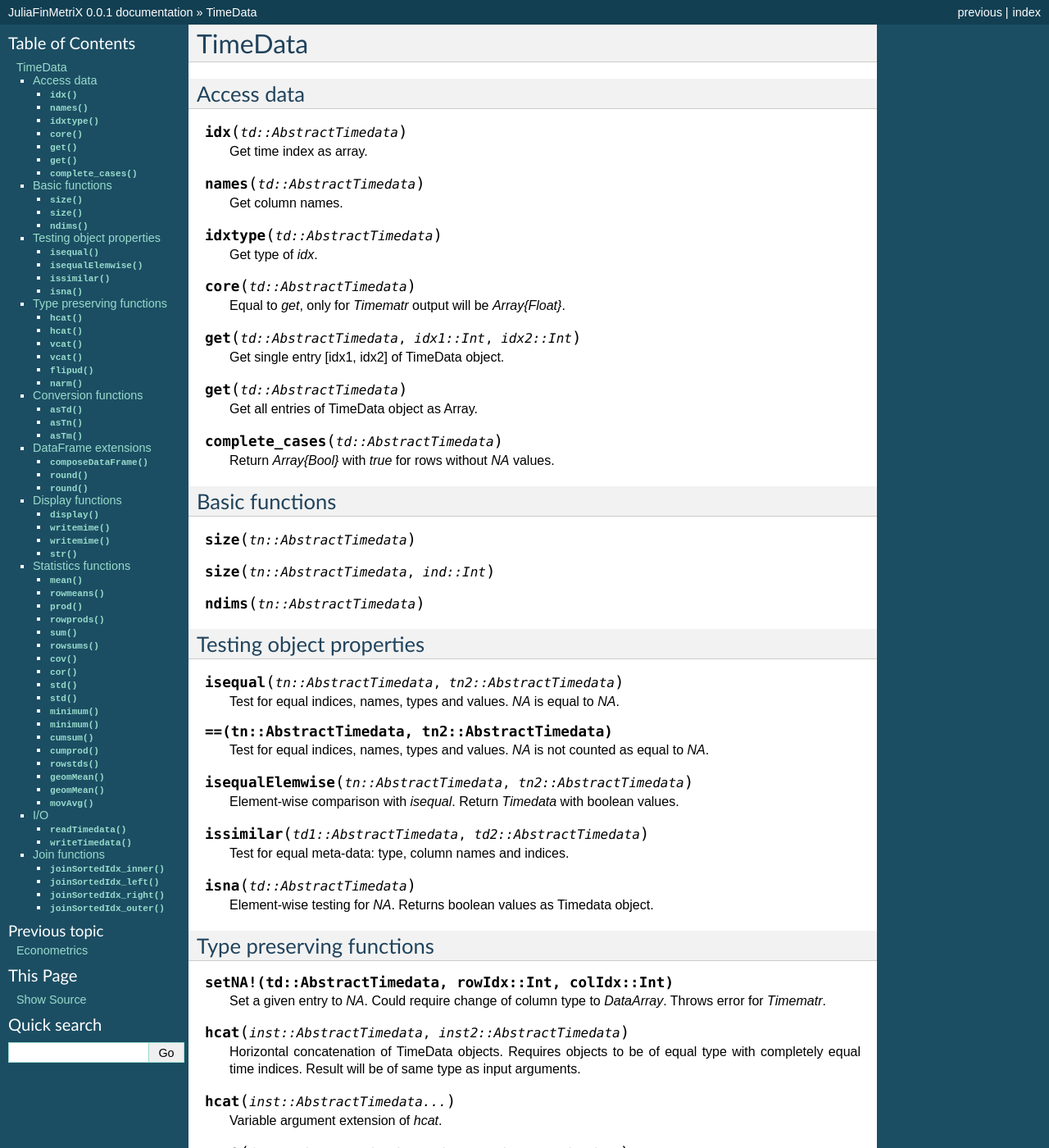
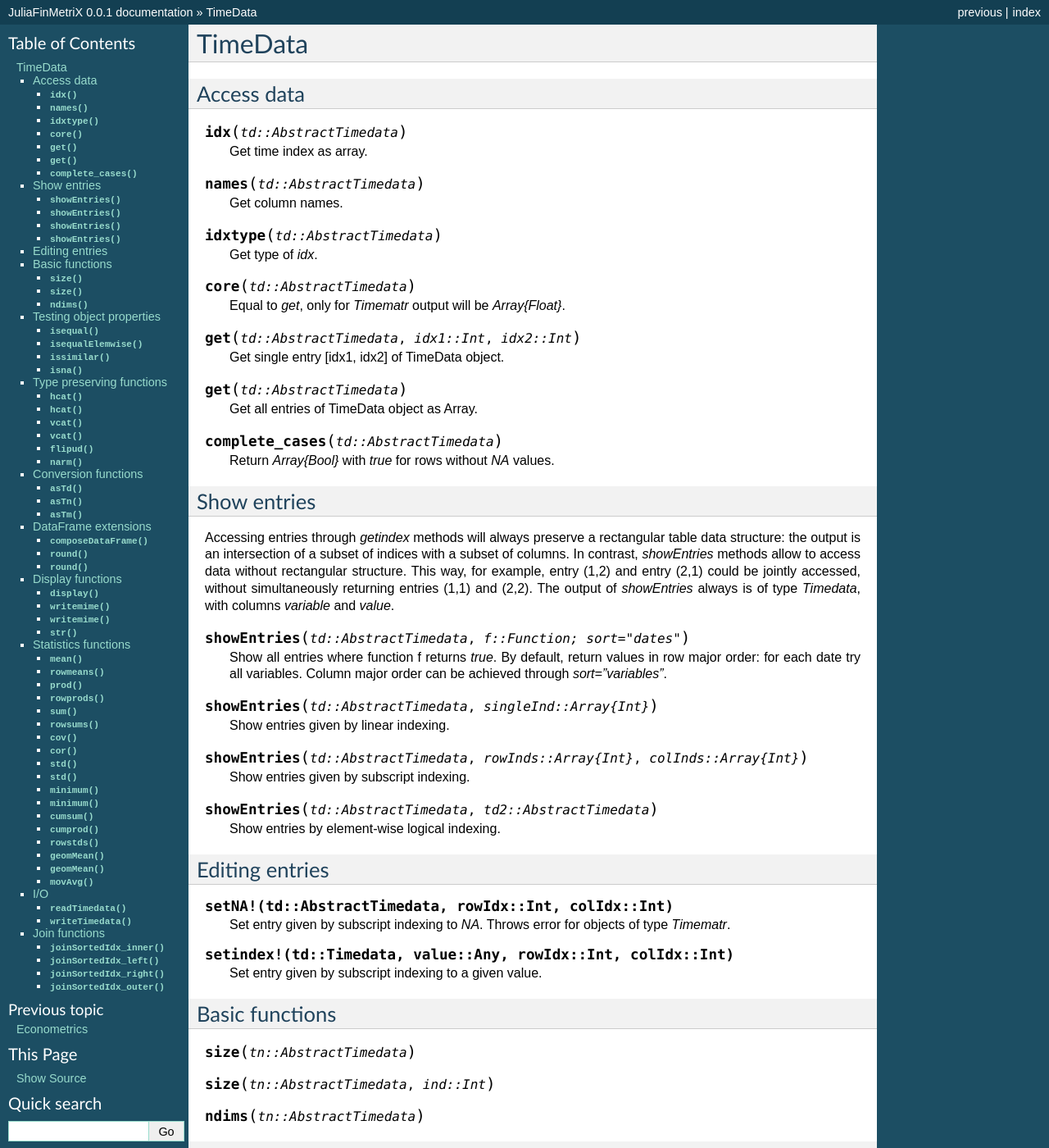
Before and after one commit to JuliaFinMetriX/JuliaFinMetriX.github.io, a Sphinx documentation site: the page built from docs/timeData.rst, in a window 1280 px wide and 1400 px high. Shown: the whole window at 82% size. Built offline with Sphinx 7.4.7, drawn with Linux system fonts in a browser that asks for light colours.

Commit message:
showEntries and setindex! added

```diff
--- a/docs/timeData.rst
+++ b/docs/timeData.rst
@@ -32,6 +32,48 @@ Access data
 
    Return `Array{Bool}` with `true` for rows without `NA` values.
 
+Show entries
+------------
+
+Accessing entries through `getindex` methods will always preserve a
+rectangular table data structure: the output is an intersection of a
+subset of indices with a subset of columns. In contrast, `showEntries`
+methods allow to access data without rectangular structure. This way,
+for example, entry (1,2) and entry (2,1) could be jointly accessed,
+without simultaneously returning entries (1,1) and (2,2). The output
+of `showEntries` always is of type `Timedata`, with columns `variable`
+and `value`.
+
+.. function:: showEntries(td::AbstractTimedata, f::Function; sort="dates")
+
+   Show all entries where function f returns `true`. By default,
+   return values in row major order: for each date try all variables.
+   Column major order can be achieved through `sort="variables"`.
+
+.. function:: showEntries(td::AbstractTimedata, singleInd::Array{Int})
+
+   Show entries given by linear indexing.
+
+.. function:: showEntries(td::AbstractTimedata, rowInds::Array{Int}, colInds::Array{Int})
+
+   Show entries given by subscript indexing.
+
+.. function:: showEntries(td::AbstractTimedata, td2::AbstractTimedata)
+
+   Show entries by element-wise logical indexing.
+
+
+Editing entries
+---------------
+
+.. function:: setNA!(td::AbstractTimedata, rowIdx::Int, colIdx::Int)
+
+   Set entry given by subscript indexing to `NA`. Throws error for
+   objects of type `Timematr`.
+
+.. function:: setindex!(td::Timedata, value::Any, rowIdx::Int, colIdx::Int)
+
+   Set entry given by subscript indexing to a given value.
 
 Basic functions
 ---------------
```
